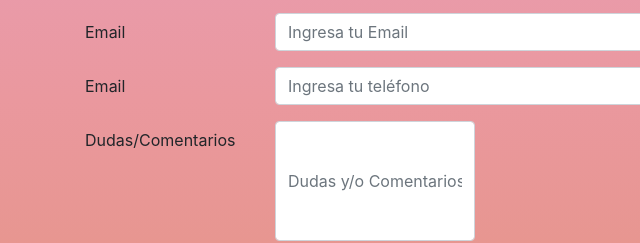
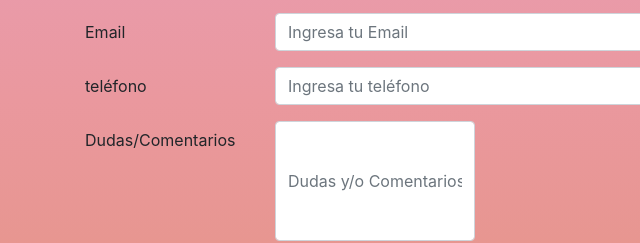
Before and after one commit to kdays1/SpookieCookie-DiazG, a website: page assets/views/contacto.html in a window 1280 px wide. Shown: the part 315-558 px from the top of the page, 0-640 px from the left. Drawn offline with nearby package versions, Linux system fonts and the light colour scheme.

Commit message:
entregafinal2

```diff
--- a/assets/views/contacto.html
+++ b/assets/views/contacto.html
@@ -61,7 +61,7 @@
                 </div>
             </div>
             <div class="form-group row">
-                <label for="inputPhone" class="col-sm-2 col-form-label">Email</label>
+                <label for="inputPhone" class="col-sm-2 col-form-label">teléfono</label>
                 <div class="col-sm-10">
                     <input type="tel" class="form-control" id="inputPhone" placeholder="Ingresa tu teléfono">
                 </div>
```
